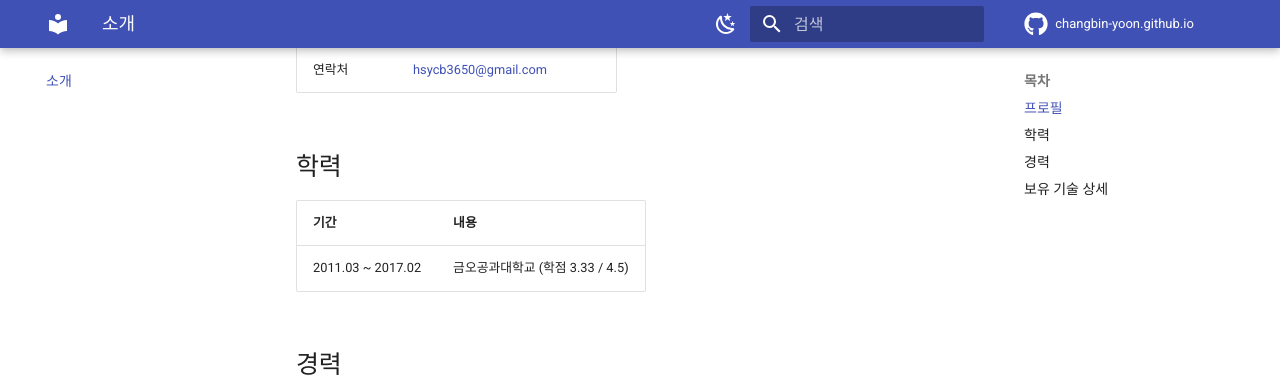
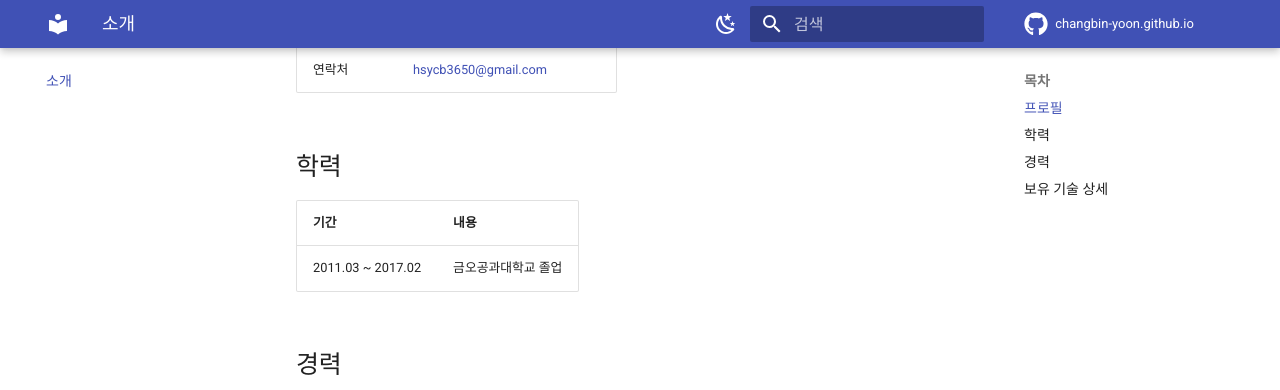
Before and after one commit to changbin-yoon/bychang.github.io, an MkDocs documentation site: the page built from docs/about.md, in a window 1280 px wide and 900 px high, scrolled down 505 px. Shown: the top 390 px of the window. Built offline with MkDocs 1.6.1 and Material for MkDocs 9.7.7, drawn with Linux system fonts in a browser that asks for light colours; comment, search, counter and statistics services are not loaded.

Commit message:
Update education details in about.md

```diff
--- a/docs/about.md
+++ b/docs/about.md
@@ -19,7 +19,7 @@ title: 소개
 
 | 기간 | 내용 |
 | --- | --- |
-| 2011.03 ~ 2017.02 | 금오공과대학교 (학점 3.33 / 4.5) |
+| 2011.03 ~ 2017.02 | 금오공과대학교 졸업 |
 
 ## 경력
 
```
